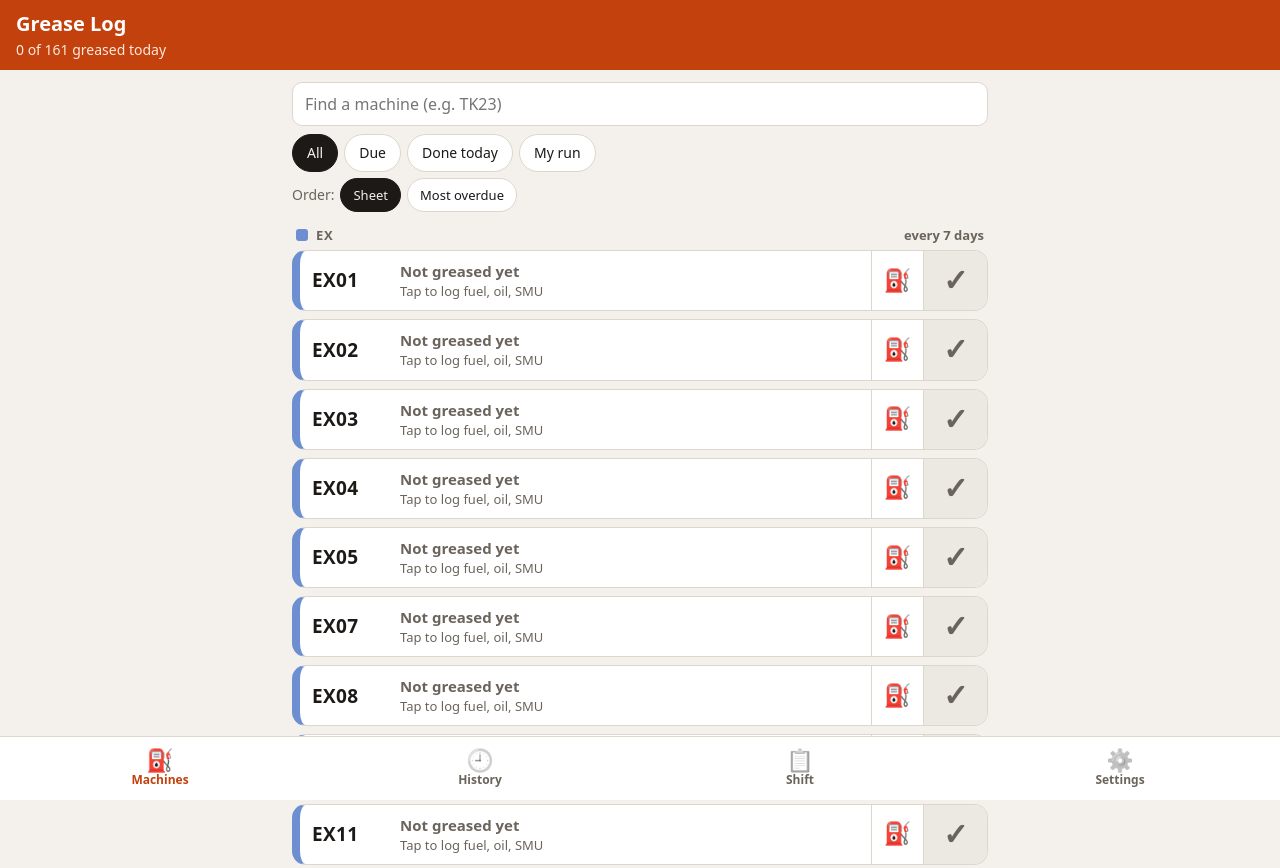
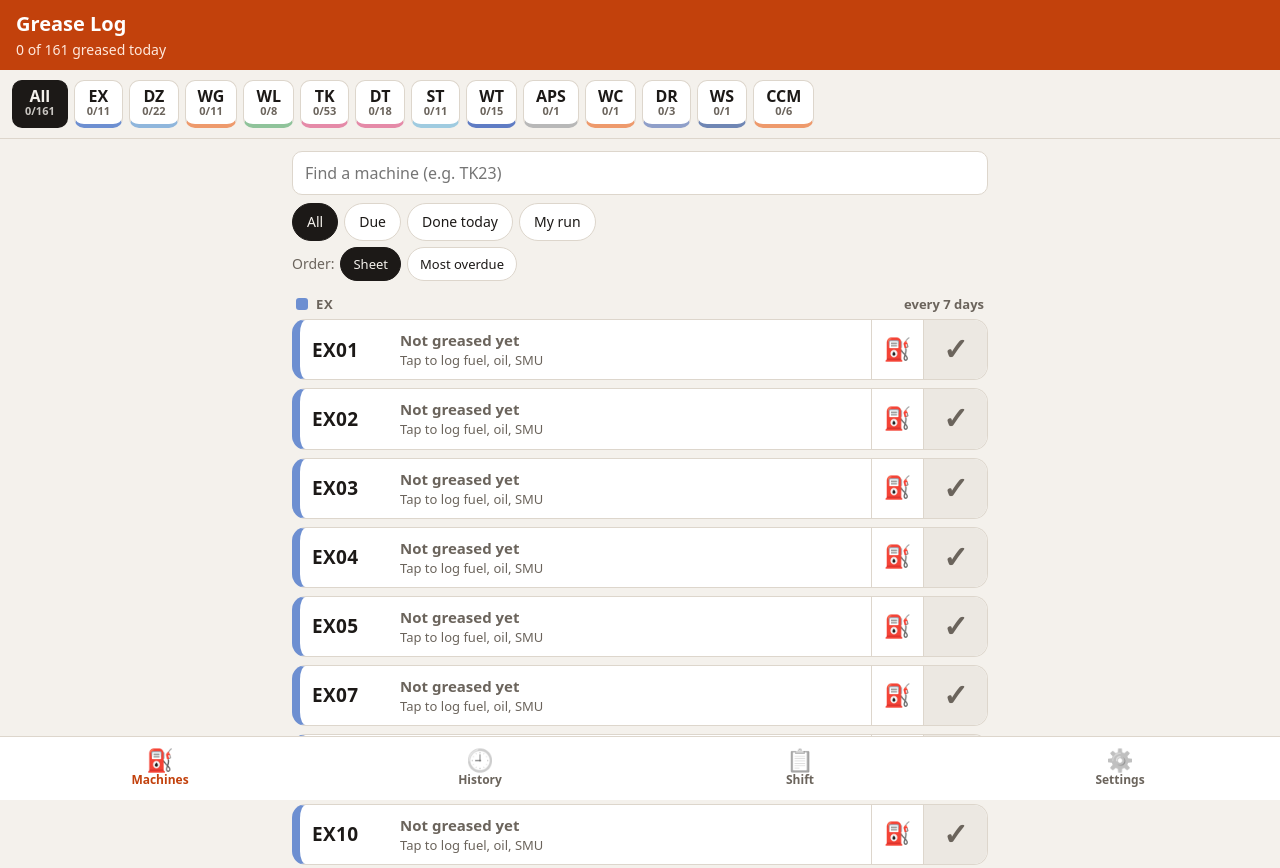
Before and after one commit to Jeh-byte/Brads-Grease-Log, a website: page index.html in a window 1280 px wide. Shown: the top 868 px of the page. Drawn offline with Linux system fonts and the light colour scheme.

Commit message:
Category tabs (EX, DZ, TK...) pinned under the header, with done-today and due counts

```diff
--- a/app.js
+++ b/app.js
@@ -1,7 +1,7 @@
 // Brad's Grease Log: tick machines off as they're greased, log fuel and oil like the paper sheet.
 // Records live in localStorage; problem photos live in IndexedDB (too big for localStorage).
 'use strict';
-const APP_VERSION = '1.2';
+const APP_VERSION = '1.3';
 const STORE_KEY = 'greaselog.v1';
 const OILS = ['10W', '15W40', '30W', '50W', '85/140', '60W'];
 // What each grade is for (shown on screen; data is still stored by grade).
@@ -37,7 +37,7 @@ function defaults() {
     shifts: {},  // workDay -> {shift, name, truck, tanks:[{loc,pump,litres}], meterStart, meterFinish, supervisor, message, comments}
     run: [],     // unit codes on "My run"
     deleted: [], // ids of deleted entries/issues, so a crew handover doesn't bring them back
-    settings: { dueDays: 7, dayStart: 6, sort: 'sheet', filter: 'all', rules: {} },
+    settings: { dueDays: 7, dayStart: 6, sort: 'sheet', filter: 'all', cat: 'all', rules: {} },
     lastBackup: null,
     lastHandover: null
   };
@@ -181,8 +181,27 @@ function renderUnits() {
   const q = norm($('search').value);
   const { filter, sort } = state.settings;
   const all = state.units.map((code, i) => ({ code, i, sum: sums[code], st: status(code, sums[code]) }));
+  // Category tabs (EX, DZ, TK...). A search looks through every category.
+  const cats = [...new Set(state.units.map(prefix))];
+  const inScope = (u) => filter !== 'run' || state.run.includes(u.code);
+  // Fall back to All if the chosen type is gone, or has nothing on My run.
+  if (state.settings.cat !== 'all' && !all.some((u) => prefix(u.code) === state.settings.cat && inScope(u))) state.settings.cat = 'all';
+  const cat = state.settings.cat;
+  const catBtn = (c, label, units) => {
+    const done = units.filter((u) => u.st.cls === 'today').length;
+    const due = units.filter((u) => u.st.cls === 'over').length;
+    return `<button role="tab" data-cat="${esc(c)}" class="${c === cat && !q ? 'on' : ''}" style="--c:${c === 'all' ? 'var(--ink)' : TYPE_COLOURS[c] || '#b8b8b8'}">
+      ${esc(label)}<small>${done}/${units.length}</small>${due ? `<em>${due}</em>` : ''}</button>`;
+  };
+  $('catBar').innerHTML = catBtn('all', 'All', all.filter(inScope)) +
+    cats.map((c) => [c, all.filter((u) => prefix(u.code) === c && inScope(u))])
+      .filter(([c, units]) => units.length || c === cat).map(([c, units]) => catBtn(c, c, units)).join('');
+  const onBtn = $('catBar').querySelector('.on');
+  if (onBtn && catScroll) { onBtn.scrollIntoView({ inline: 'nearest', block: 'nearest' }); catScroll = false; }
+
   let list = all;
   if (q) list = list.filter((u) => norm(u.code).includes(q));
+  else if (cat !== 'all') list = list.filter((u) => prefix(u.code) === cat);
   if (filter === 'due') list = list.filter((u) => isDue(u.st));
   if (filter === 'today') list = list.filter((u) => u.st.cls === 'today');
   if (filter === 'run') list = list.filter((u) => state.run.includes(u.code));
@@ -250,6 +269,12 @@ $('alerts').addEventListener('click', (ev) => {
   if (ev.target.closest('[data-attn-open]')) openAttn();
 });
 $('search').addEventListener('input', renderUnits);
+let catScroll = true;
+$('catBar').addEventListener('click', (ev) => {
+  const b = ev.target.closest('[data-cat]'); if (!b) return;
+  state.settings.cat = b.dataset.cat; $('search').value = ''; save(); renderUnits();
+  window.scrollTo(0, 0);
+});
 $('filterChips').addEventListener('click', (ev) => {
   const b = ev.target.closest('button'); if (!b) return;
   state.settings.filter = b.dataset.filter; save(); renderUnits();
@@ -939,6 +964,7 @@ let tab = 'units';
 function showTab(t) {
   tab = t;
   for (const s of document.querySelectorAll('.tab')) s.hidden = s.id !== 'tab-' + t;
+  $('catBar').hidden = t !== 'units';
   document.querySelectorAll('#tabs button').forEach((b) => b.classList.toggle('on', b.dataset.tab === t));
   if (t === 'today') shiftDay = null;
   renderAll();
--- a/index.html
+++ b/index.html
@@ -10,12 +10,15 @@
   <link rel="stylesheet" href="styles.css">
 </head>
 <body>
+  <div class="sticky-top">
     <header class="top">
       <div>
         <h1>Grease Log</h1>
         <p id="topSub" class="sub"></p>
       </div>
     </header>
+    <div id="catBar" class="catbar" role="tablist" aria-label="Machine types"></div>
+  </div>
 
   <main>
     <!-- Machines -->
--- a/styles.css
+++ b/styles.css
@@ -42,8 +42,8 @@ body {
   padding-bottom: calc(var(--tabs-h) + env(safe-area-inset-bottom) + 12px);
   -webkit-tap-highlight-color: transparent;
 }
+.sticky-top { position: sticky; top: 0; z-index: 5; }
 .top {
-  position: sticky; top: 0; z-index: 5;
   background: var(--brand); color: var(--brand-ink);
   padding: calc(10px + env(safe-area-inset-top)) 16px 10px;
 }
@@ -248,3 +248,24 @@ button.alert { width: 100%; border: 0; font: inherit; text-align: left; cursor:
 }
 .rule select, .rule input { padding: 8px; }
 .rule input:disabled { opacity: .5; }
+
+/* ---- v1.3 category tabs ---- */
+.catbar {
+  display: flex; gap: 6px; overflow-x: auto;
+  padding: 10px 12px; background: var(--bg); border-bottom: 1px solid var(--line);
+  scrollbar-width: none;
+}
+.catbar::-webkit-scrollbar { display: none; }
+.catbar button {
+  flex: none; position: relative; font: inherit; font-weight: 800; font-size: 16px; color: var(--ink);
+  background: var(--card); border: 1px solid var(--line); border-bottom: 4px solid var(--c);
+  border-radius: 10px; padding: 6px 12px; min-height: 48px; display: flex; flex-direction: column; align-items: center; line-height: 1.15;
+}
+.catbar button small { font-size: 11px; font-weight: 600; color: var(--muted); }
+.catbar button.on { background: var(--ink); color: var(--bg); border-color: var(--ink); border-bottom-color: var(--c); }
+.catbar button.on small { color: var(--bg); opacity: .8; }
+.catbar em {
+  position: absolute; top: -6px; right: -4px; font-style: normal; font-size: 11px; font-weight: 800;
+  background: var(--over); color: #fff; border-radius: 999px; min-width: 18px; height: 18px; padding: 0 5px;
+  display: flex; align-items: center; justify-content: center;
+}
--- a/sw.js
+++ b/sw.js
@@ -1,5 +1,5 @@
 // Offline cache. Bump VERSION whenever any app file changes so phones pick up the update.
-const VERSION = 'brad-grease-log-v3';
+const VERSION = 'brad-grease-log-v4';
 const FILES = [
   './', './index.html', './styles.css', './units.js', './app.js', './manifest.webmanifest',
   './icons/icon-192.png', './icons/icon-512.png', './icons/icon-192-maskable.png', './icons/icon-512-maskable.png'
```
Lines whose indentation alone changed are shown as unchanged.
